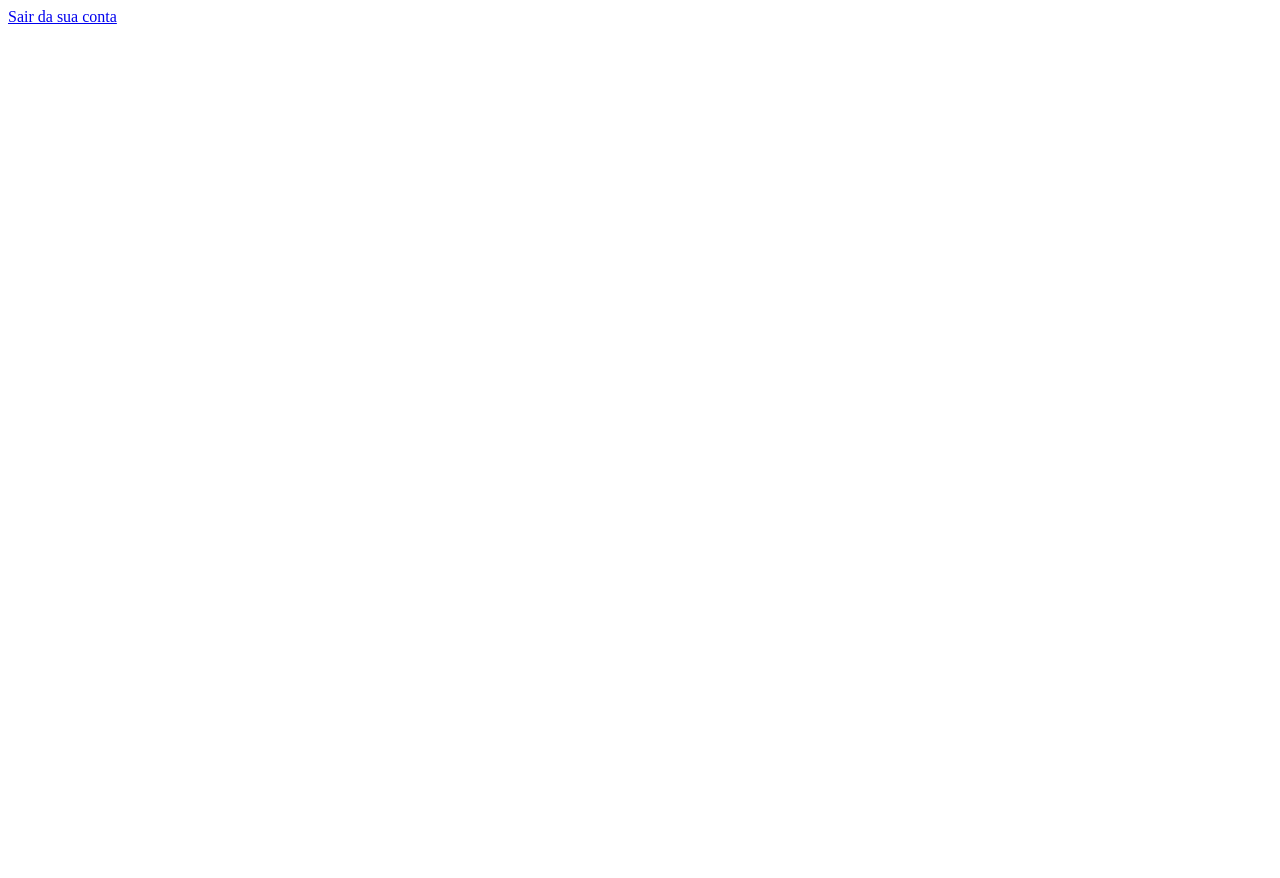
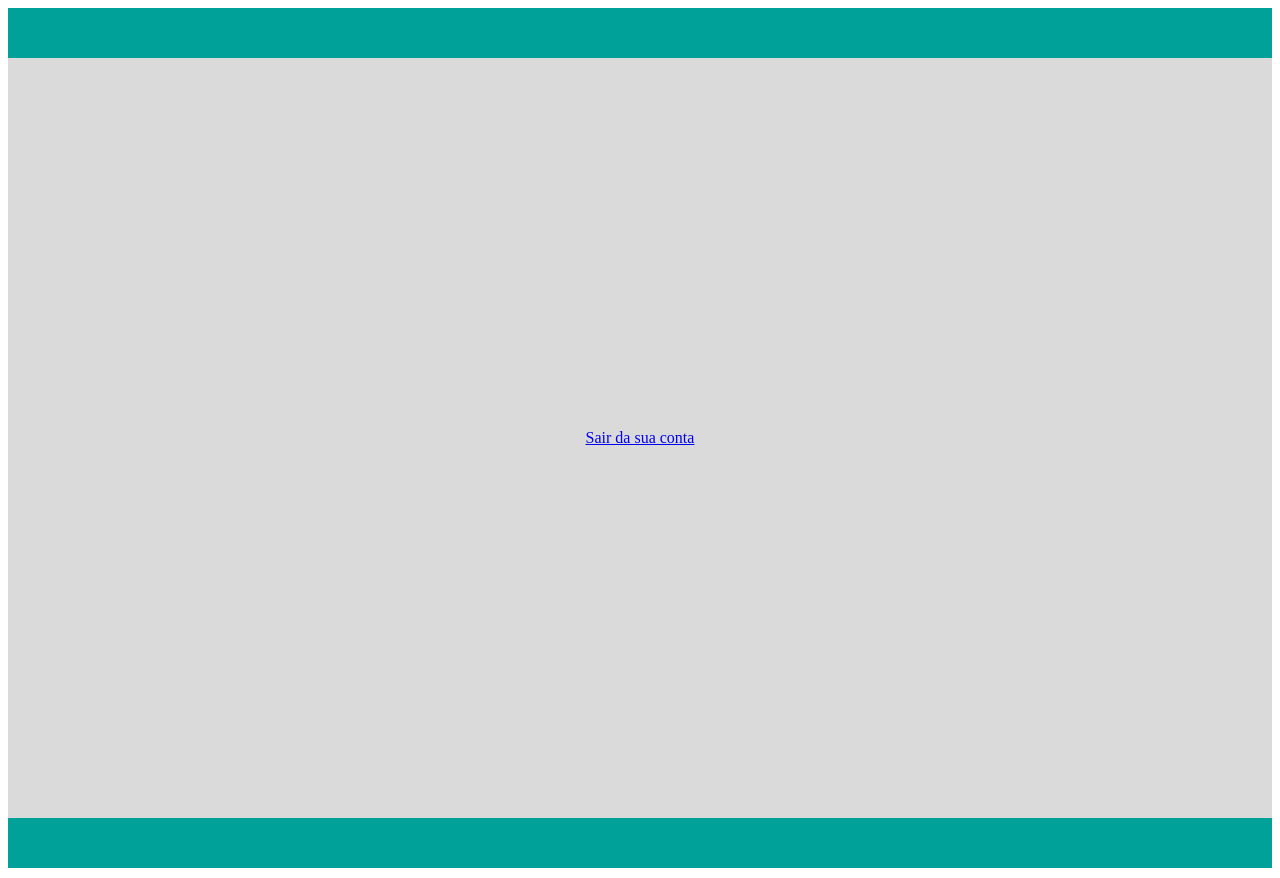
Before and after one commit to vitor-moraes/e-commerce, a React (Create React App) app in the folder frontend/: page / in a window 1280 px wide. Before the commit the page ends 800 px from the top, so only its background shows below. Built offline with nearby package versions, Linux system fonts and the light colour scheme.

Commit message:
feat: basic standard's layout

```diff
--- a/frontend/src/layouts/Frame/index.js
+++ b/frontend/src/layouts/Frame/index.js
@@ -3,7 +3,7 @@ import "./styles.css";
 
 function Frame(props) {
   return (
-    <div className="container">
+    <div className="container-frame">
       <div className="frame">{props.children}</div>
     </div>
   );
--- a/frontend/src/layouts/Frame/styles.css
+++ b/frontend/src/layouts/Frame/styles.css
@@ -1,4 +1,4 @@
-.container {
+.container-frame {
   width: 100%;
   height: 95vh;
   display: flex;
--- a/frontend/src/layouts/Standard/index.js
+++ b/frontend/src/layouts/Standard/index.js
@@ -1,9 +1,14 @@
 import React from "react";
+import "./styles.css";
 
-// import { Container } from './styles';
-
-function Standard() {
-  return <div />;
+function Standard(props) {
+  return (
+    <div className="container-standard">
+      <div className="header"></div>
+      <div className="body">{props.children}</div>
+      <div className="footer"></div>
+    </div>
+  );
 }
 
 export default Standard;
--- a/frontend/src/layouts/Standard/styles.css
+++ b/frontend/src/layouts/Standard/styles.css
@@ -0,0 +1,30 @@
+.container-standard {
+  width: 100%;
+  height: 95vh;
+  display: flex;
+  flex-direction: row;
+  flex-wrap: wrap;
+  justify-content: center;
+  align-items: center;
+  margin-bottom: 110px;
+}
+.header {
+  background-color: rgb(0, 161, 153);
+  width: 100%;
+  height: 50px;
+}
+.body {
+  background-color: rgb(218, 218, 218);
+  width: 100%;
+  height: 100%;
+  display: flex;
+  flex-direction: row;
+  flex-wrap: wrap;
+  justify-content: center;
+  align-items: center;
+}
+.footer {
+  background-color: rgb(0, 161, 153);
+  width: 100%;
+  height: 50px;
+}
--- a/frontend/src/pages/Home/index.js
+++ b/frontend/src/pages/Home/index.js
@@ -1,11 +1,13 @@
 import React from "react";
 import { Link } from "react-router-dom";
+import "./styles.css";
+import Standard from "../../layouts/Standard"
 
 function Home() {
   return (
-    <div>
+    <Standard>
       <Link to="/sign-in">Sair da sua conta</Link>
-    </div>
+    </Standard>
   );
 }
 
--- a/frontend/src/pages/SignUp/index.js
+++ b/frontend/src/pages/SignUp/index.js
@@ -18,7 +18,6 @@ function SignUp() {
   return (
     <Frame>
       <div>
-        <Link to="/sign-in">Fazer login.</Link>
         <form onSubmit={handleSubmit} encType="multipart/form-data">
           <div className="form-group">
             <div>
@@ -75,6 +74,8 @@ function SignUp() {
               <button className="basic-btn" type="submit">
                 Cadastre-se!
               </button>
+              <br />
+              <Link to="/sign-in">Voltar</Link>
             </div>
           </div>
         </form>
```
Also changed, not shown: frontend/src/pages/Home/styles.css (added).
